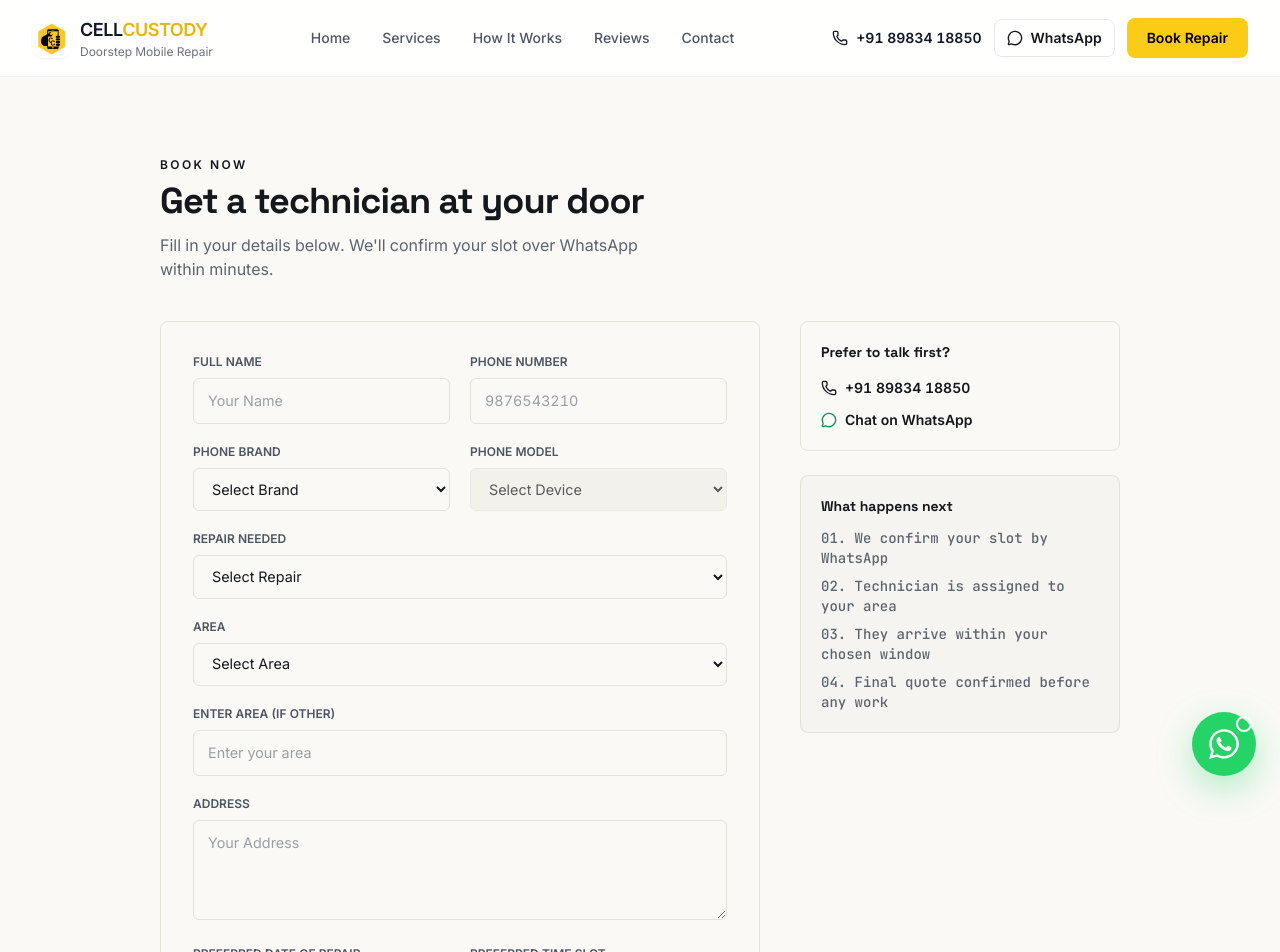
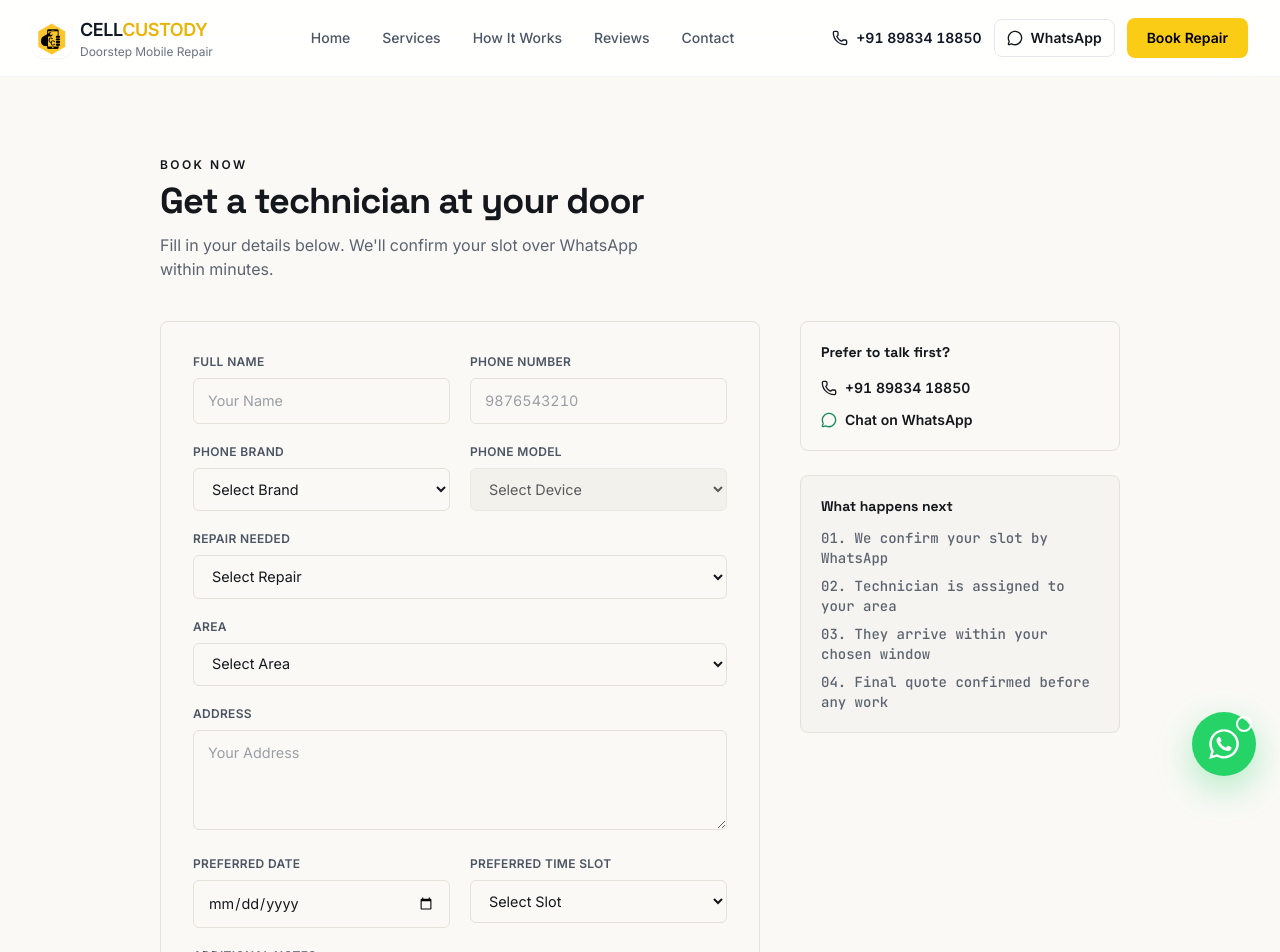
Before and after one commit to aditya-kanojiya-dev/Cell-Custody, a Next.js app: page /book in a window 1280 px wide. Shown: the top 952 px of the page. Built offline with nearby package versions, Linux system fonts and the light colour scheme.

Commit message:
Refactor BookingForm component to improve code readability, add selectedArea state for area selection, and enhance form submission handling. Update input fields and labels for better user experience.

```diff
--- a/components/BookingForm.tsx
+++ b/components/BookingForm.tsx
@@ -44,19 +44,23 @@ const reveal = {
 export default function BookingForm() {
   const [selectedBrand, setSelectedBrand] = useState("");
   const [selectedDevice, setSelectedDevice] = useState("");
+  const [selectedArea, setSelectedArea] = useState("");
+  const [customArea, setCustomArea] = useState("");
   const [devices, setDevices] = useState<string[]>([]);
   const [loading, setLoading] = useState(false);
-
-  const [customArea, setCustomArea] = useState("");
 
   useEffect(() => {
     if (selectedBrand) {
       const brandObj = brands.find(
-        (b) => b.slug === selectedBrand || b.name === selectedBrand
+        (b) =>
+          b.slug === selectedBrand ||
+          b.name === selectedBrand
       );
 
       if (brandObj) {
-        setDevices(phoneModels[brandObj.name] || []);
+        setDevices(
+          phoneModels[brandObj.name] || []
+        );
       } else {
         setDevices([]);
       }
@@ -65,30 +69,51 @@ export default function BookingForm() {
     }
   }, [selectedBrand]);
 
-  async function handleSubmit(e: React.FormEvent<HTMLFormElement>) {
+  async function handleSubmit(
+    e: React.FormEvent<HTMLFormElement>
+  ) {
     e.preventDefault();
     setLoading(true);
 
     try {
-      const formData = new FormData(e.currentTarget);
+      const formData = new FormData(
+        e.currentTarget
+      );
 
-      const name = formData.get("name")?.toString() || "";
-      const phone = formData.get("phone")?.toString() || "";
-      const issue = formData.get("issue")?.toString() || "";
-      const areaFromForm = formData.get("area")?.toString() || "";
-      const address = formData.get("address")?.toString() || "";
-      const slot = formData.get("slot")?.toString() || "";
-      const date = formData.get("date")?.toString() || "";
-      const notes = formData.get("notes")?.toString() || "";
+      const name =
+        formData.get("name")?.toString() || "";
+
+      const phone =
+        formData.get("phone")?.toString() || "";
+
+      const issue =
+        formData.get("issue")?.toString() || "";
+
+      const address =
+        formData.get("address")?.toString() || "";
+
+      const slot =
+        formData.get("slot")?.toString() || "";
+
+      const date =
+        formData.get("date")?.toString() || "";
+
+      const notes =
+        formData.get("notes")?.toString() || "";
 
       const brandObj = brands.find(
-        (b) => b.slug === selectedBrand || b.name === selectedBrand
+        (b) =>
+          b.slug === selectedBrand ||
+          b.name === selectedBrand
       );
 
-      const brandName = brandObj?.name || selectedBrand;
+      const brandName =
+        brandObj?.name || selectedBrand;
 
       const finalArea =
-        areaFromForm === "other" ? customArea : areaFromForm;
+        selectedArea === "other"
+          ? customArea
+          : selectedArea;
 
       const message = `Hi Cell Custody,
 I would like to book a doorstep mobile repair.
@@ -104,13 +129,17 @@ Preferred Slot: ${slot}
 Notes: ${notes}`;
 
       window.open(
-        `${contact.whatsappHref}&text=${encodeURIComponent(message)}`,
+        `${contact.whatsappHref}?text=${encodeURIComponent(
+          message
+        )}`,
         "_blank"
       );
 
       e.currentTarget.reset();
+
       setSelectedBrand("");
       setSelectedDevice("");
+      setSelectedArea("");
       setCustomArea("");
     } finally {
       setLoading(false);
@@ -122,39 +151,63 @@ Notes: ${notes}`;
       onSubmit={handleSubmit}
       initial="hidden"
       whileInView="show"
-      viewport={{ once: true, amount: 0.1 }}
+      viewport={{
+        once: true,
+        amount: 0.1,
+      }}
       variants={container}
       className="space-y-5"
     >
-      {/* NAME + PHONE */}
-      <motion.div variants={reveal} className="grid gap-5 sm:grid-cols-2">
+      {/* Name + Phone */}
+      <motion.div
+        variants={reveal}
+        className="grid gap-5 sm:grid-cols-2"
+      >
         <Field label="Full Name">
-          <input name="name" required placeholder="Your Name" className="input" />
+          <input
+            required
+            name="name"
+            placeholder="Your Name"
+            className="input"
+          />
         </Field>
 
         <Field label="Phone Number">
-          <input name="phone" required placeholder="9876543210" className="input" />
+          <input
+            required
+            name="phone"
+            placeholder="9876543210"
+            className="input"
+          />
         </Field>
       </motion.div>
 
-      {/* BRAND + DEVICE */}
-      <motion.div variants={reveal} className="grid gap-5 sm:grid-cols-2">
+      {/* Brand + Device */}
+      <motion.div
+        variants={reveal}
+        className="grid gap-5 sm:grid-cols-2"
+      >
         <Field label="Phone Brand">
           <select
             value={selectedBrand}
             required
-            name="brand"
-            title="Phone Brand"
-            aria-label="Phone Brand"
             className="input bg-white"
             onChange={(e) => {
-              setSelectedBrand(e.target.value);
+              setSelectedBrand(
+                e.target.value
+              );
               setSelectedDevice("");
             }}
           >
-            <option value="">Select Brand</option>
+            <option value="">
+              Select Brand
+            </option>
+
             {brands.map((brand) => (
-              <option key={brand.slug} value={brand.slug}>
+              <option
+                key={brand.slug}
+                value={brand.slug}
+              >
                 {brand.name}
               </option>
             ))}
@@ -164,17 +217,24 @@ Notes: ${notes}`;
         <Field label="Phone Model">
           <select
             required
-            name="device"
-            title="Phone Model"
-            aria-label="Phone Model"
             value={selectedDevice}
             disabled={!selectedBrand}
             className="input bg-white"
-            onChange={(e) => setSelectedDevice(e.target.value)}
+            onChange={(e) =>
+              setSelectedDevice(
+                e.target.value
+              )
+            }
           >
-            <option value="">Select Device</option>
+            <option value="">
+              Select Device
+            </option>
+
             {devices.map((device) => (
-              <option key={device} value={device}>
+              <option
+                key={device}
+                value={device}
+              >
                 {device}
               </option>
             ))}
@@ -182,124 +242,161 @@ Notes: ${notes}`;
         </Field>
       </motion.div>
 
-      {/* ISSUE */}
+      {/* Repair */}
       <motion.div variants={reveal}>
         <Field label="Repair Needed">
-          <select name="issue" required title="Repair Needed" aria-label="Repair Needed" className="input bg-white">
-            <option value="">Select Repair</option>
+          <select
+            required
+            name="issue"
+            className="input bg-white"
+          >
+            <option value="">
+              Select Repair
+            </option>
+
             {services.map((s) => (
-              <option key={s.slug} value={s.name}>
+              <option
+                key={s.slug}
+                value={s.name}
+              >
                 {s.name}
               </option>
             ))}
-            <option value="Other / Not Sure">Other / Not Sure</option>
+
+            <option value="Other / Not Sure">
+              Other / Not Sure
+            </option>
           </select>
         </Field>
       </motion.div>
 
-      {/* AREA */}
+      {/* Area */}
       <motion.div variants={reveal}>
         <Field label="Area">
           <select
-            name="area"
             required
-            title="Area"
-            aria-label="Area"
+            value={selectedArea}
             className="input bg-white"
             onChange={(e) => {
-              const value = e.target.value;
-              if (value === "other") {
-                setCustomArea("");
-              } else {
+              setSelectedArea(
+                e.target.value
+              );
+
+              if (
+                e.target.value !== "other"
+              ) {
                 setCustomArea("");
               }
             }}
           >
-            <option value="">Select Area</option>
+            <option value="">
+              Select Area
+            </option>
 
             {areas.map((a) => (
-              <option key={a.slug} value={a.name}>
+              <option
+                key={a.slug}
+                value={a.name}
+              >
                 {a.name}
               </option>
             ))}
 
-            <option value="other">Other (Enter manually)</option>
+            <option value="other">
+              Other (Enter manually)
+            </option>
           </select>
         </Field>
       </motion.div>
 
-      {/* CUSTOM AREA INPUT */}
-      {(
+      {/* Custom Area */}
+      {selectedArea === "other" && (
         <motion.div variants={reveal}>
-          <Field label="Enter Area (if Other)">
+          <Field label="Enter Your Area">
             <input
               type="text"
               value={customArea}
-              onChange={(e) => setCustomArea(e.target.value)}
+              onChange={(e) =>
+                setCustomArea(
+                  e.target.value
+                )
+              }
               placeholder="Enter your area"
               className="input"
-              name="customArea"
-              title="Enter your area"
-              aria-label="Enter your area"
               required
             />
           </Field>
         </motion.div>
       )}
 
-      {/* ADDRESS */}
+      {/* Address */}
       <motion.div variants={reveal}>
         <Field label="Address">
           <textarea
+            rows={3}
+            required
             name="address"
-            required
-            title="Address"
-            aria-label="Address"
-            rows={3}
+            placeholder="Your Address"
             className="input min-h-[100px]"
-            placeholder="Your Address"
           />
         </Field>
       </motion.div>
 
-      {/* DATE + SLOT */}
-      <motion.div variants={reveal} className="grid gap-5 sm:grid-cols-2">
-        <Field label="Preferred Date of Repair">
-          <input type="date" name="date" required title="Preferred Date of Repair" aria-label="Preferred Date of Repair" className="input" />
+      {/* Date + Slot */}
+      <motion.div
+        variants={reveal}
+        className="grid gap-5 sm:grid-cols-2"
+      >
+        <Field label="Preferred Date">
+          <input
+            type="date"
+            required
+            name="date"
+            className="input"
+          />
         </Field>
 
         <Field label="Preferred Time Slot">
-          <select name="slot" required title="Preferred Time Slot" aria-label="Preferred Time Slot" className="input bg-white">
-            <option value="">Select Slot</option>
+          <select
+            required
+            name="slot"
+            className="input bg-white"
+          >
+            <option value="">
+              Select Slot
+            </option>
+
             {timeSlots.map((slot) => (
-              <option key={slot}>{slot}</option>
+              <option key={slot}>
+                {slot}
+              </option>
             ))}
           </select>
         </Field>
       </motion.div>
 
-      {/* NOTES */}
+      {/* Notes */}
       <motion.div variants={reveal}>
         <Field label="Additional Notes">
           <textarea
+            rows={3}
+            required
             name="notes"
-            required
-            title="Additional Notes"
-            aria-label="Additional Notes"
             placeholder="Any additional information or requests"
-            rows={3}
             className="input min-h-[90px]"
           />
         </Field>
       </motion.div>
 
-      {/* SUBMIT */}
+      {/* Submit */}
       <motion.div variants={reveal}>
         <button
           disabled={loading}
           className="w-full rounded-xl bg-yellow-400 px-6 py-4 font-semibold text-black transition hover:bg-black hover:text-white disabled:opacity-50"
         >
-          {loading ? "Redirecting..." : "Book Repair on WhatsApp"}
+          {loading
+            ? "Redirecting..."
+            : "Book Repair on WhatsApp"}
         </button>
 
         <p className="mt-3 text-center text-xs text-gray-500">
@@ -319,9 +416,10 @@ function Field({
 }) {
   return (
     <div>
-      <label className="mb-2 block text-xs font-semibold uppercase text-gray-600">
+      <label className="mb-2 block text-xs font-semibold uppercase tracking-wide text-gray-600">
         {label}
       </label>
+
       {children}
     </div>
   );
```
